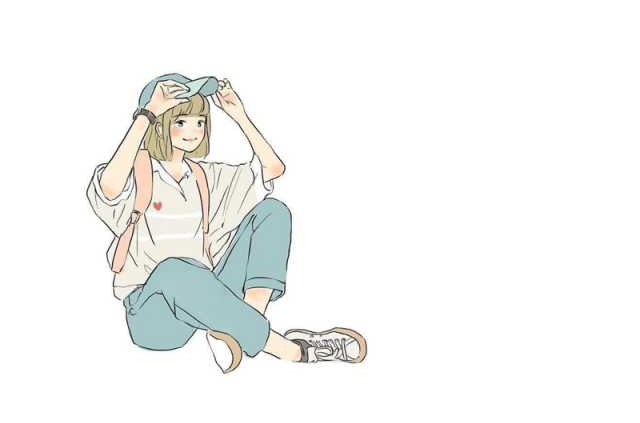
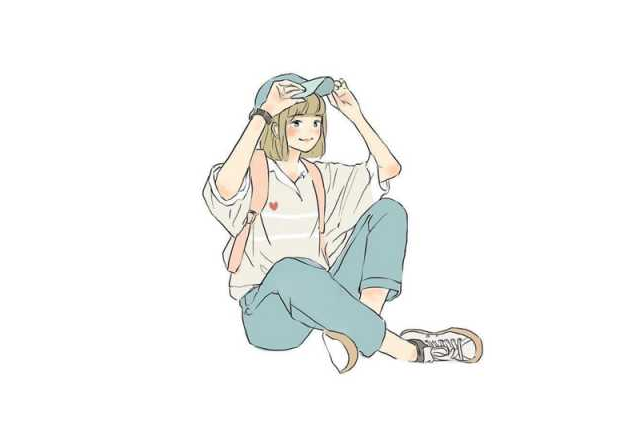
Before and after one commit to Dulanika/Dulz, a website built with Parcel: page index.html in a window 1280 px wide. Shown: the top 423 px of the page, without its empty margins (308-948 px from the left). Built offline with nearby package versions, Linux system fonts and the light colour scheme.

Commit message:
update-image

```diff
--- a/index.html
+++ b/index.html
@@ -9,7 +9,7 @@
     <title>Dulz</title>
 </head>
 <body>
-  <div  class="center" >
+  <div  class="center" style="max-width: fit-content;">
     <img src="./images/web pic.jpg">
   </div>
   <h1 style="color: maroon;">Dulz - The unquie creations.</h1>
--- a/styles.css
+++ b/styles.css
@@ -1,18 +1,9 @@
-/* html{
-    background: url(https://www.google.lk/url?sa=i&url=https%3A%2F%2Fwww.pond5.com%2Fstock-footage%2Ftag%2Fpastel%2F%3Fpp%3D6&psig=AOvVaw3EMuEzLRZYMPxdI9SZO5Zv&ust=1641280730202000&source=images&cd=vfe&ved=0CAsQjRxqFwoTCJj3yLCFlfUCFQAAAAAdAAAAABAY.pond5)
-} */
-
-/* image{
-    display: block;
-  margin-left: auto;
-  margin-right: auto;
-} */
-
 .center {
-  display: block;
+  display: flex;
   margin-left: auto;
   margin-right: auto;
   width: 50%;
+  justify-content: center;
 }
 
 h1 {
```
